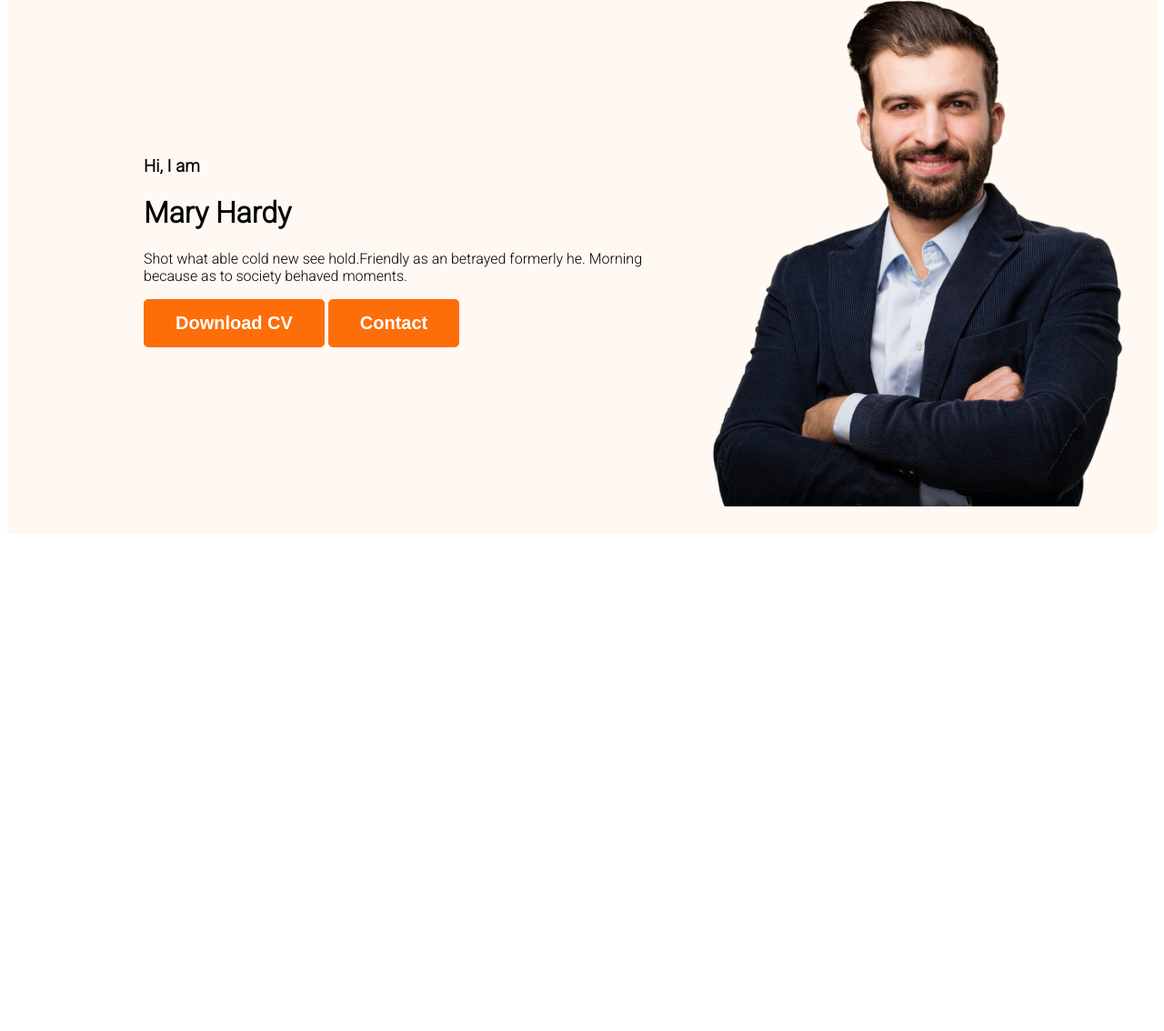
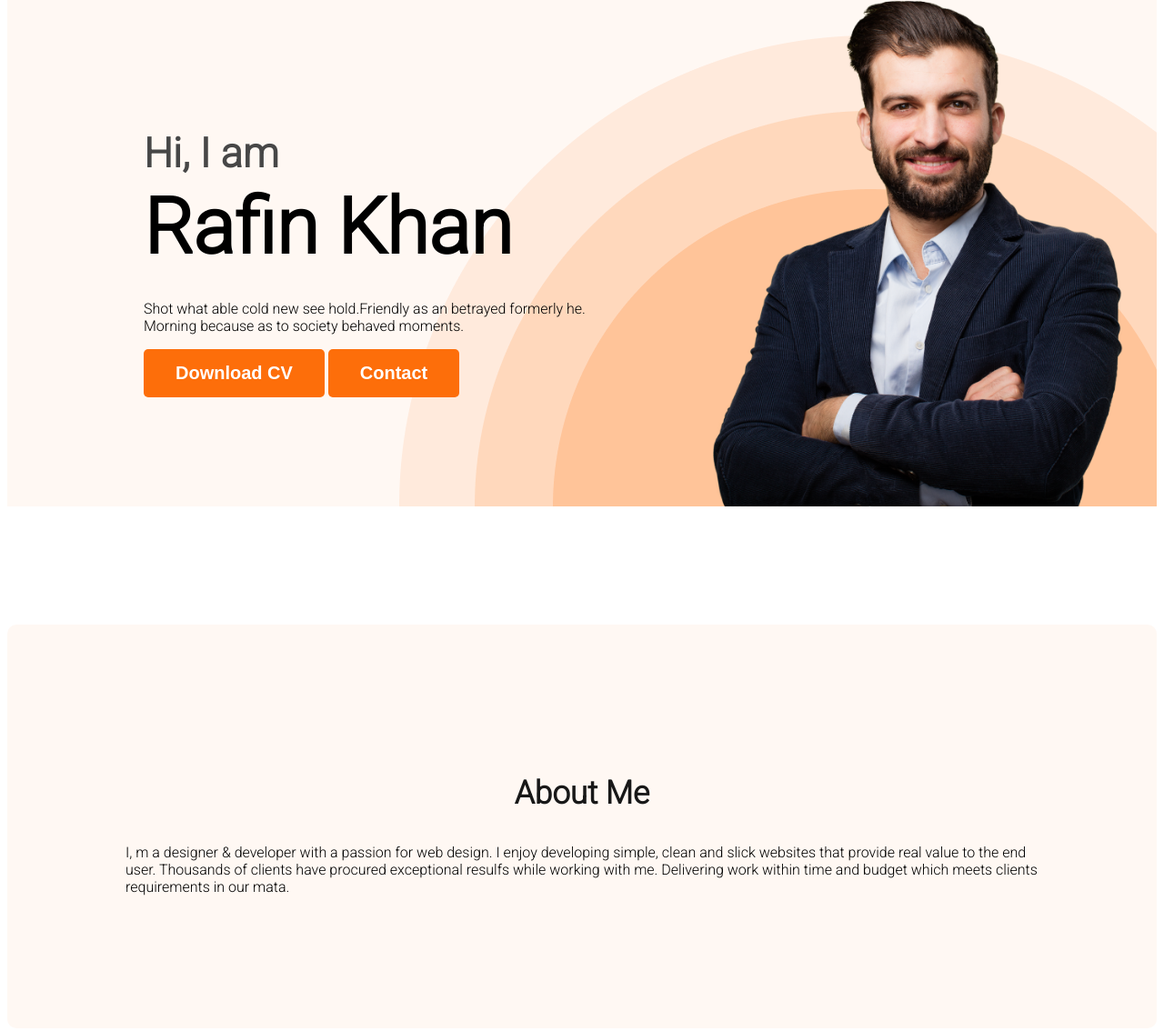
Before and after one commit to Rafinkhan1/beautiful-portfolio, a plain HTML site: page index.html in a window 1280 px wide. Shown: the part 203-1337 px from the top of the page at 91% size. Before the commit the page ends 800 px from the top, so only its background shows below. Drawn offline with Linux system fonts and the light colour scheme.

Commit message:
about section created

```diff
--- a/index.html
+++ b/index.html
@@ -16,7 +16,7 @@
 <body>
     <header class="header">
         <nav>
-            <h3 class="nav-title">Ma<span class="text-primary">r</span>y</h3>
+            <h3 class="nav-title">Ra<span class="text-primary">f</span>in</h3>
             <ul>
                 <li><a href="#">portfolio</a></li>
                 <li><a href="#">Blog</a></li>
@@ -26,8 +26,9 @@
         <div class="banner">
             <div class="banner-content">
                 <h3 class="banner-greeting">Hi, I am</h3>
-                <h1 class="banner-title">Mary Hardy</h1>
-                <p>Shot what able cold new see hold.Friendly as an betrayed formerly he. Morning because as to society
+                <h1 class="banner-title">Rafin Khan</h1>
+                <p class="banner-des">Shot what able cold new see hold.Friendly as an betrayed formerly he. Morning
+                    because as to society
                     behaved moments.</p>
 
                 <button class="btn-primary">Download CV</button>
@@ -39,6 +40,14 @@
     </header>
     <main>
 
+        <section class="about">
+
+            <h3 class="section-title">About Me</h3>
+            <p class="section-des">I, m a designer & developer with a passion for web design. I enjoy developing simple,
+                clean and slick websites that provide real value to the end user. Thousands of clients have procured
+                exceptional resulfs while working with me. Delivering work within time and budget which meets clients
+                requirements in our mata.</p>
+        </section>
     </main>
     <footer>
 
--- a/styles/portfolio.css
+++ b/styles/portfolio.css
@@ -8,11 +8,25 @@ body {
 
     border-radius: 5px;
     background: #FD6E0A;
-    border:0;
+    border: 0;
     color: white;
     font-size: 20px;
     font-weight: 700;
     padding: 15px 35px;
+}
+
+.section-title {
+    color: #181818;
+    text-align: center;
+    font-size: 35px;
+    font-style: normal;
+    font-weight: 700;
+    line-height: normal;
+}
+.section-description{
+    color: #757575;
+    text-align: center;
+    font-size: 18px;
 }
 
 /* nav releted styles */
@@ -47,15 +61,55 @@ nav a {
     text-decoration: none;
     color: #474747;
 }
+
 /* header releted style */
-.header{
+.header {
     background: #FFF8F3;
+    background-image: url('../images/header_bg.png');
+    background-repeat: no-repeat;
+    background-position: bottom right;
 }
-.banner{
-    padding:30px 30px 30px 150px;
+
+.banner {
+    padding: 30px 30px 0px 150px;
     display: flex;
     align-items: center;
+    justify-content: space-between;
 }
- .banner .profile-pic{
+
+.banner-content {
+    max-width: 500px;
+}
+
+.banner .profile-pic {
     width: 500px;
 }
+
+.banner-greeting {
+    font-size: 45px;
+    color: #474747;
+    margin-bottom: 0;
+}
+
+.banner-title {
+    font-size: 85px;
+    font-weight: 700;
+    margin-top: 5px;
+    margin-bottom: 20px;
+}
+
+.banner-des {
+
+    margin-top: 30px;
+}
+
+/* main section styles */
+
+/* about section styles */
+
+.about {
+    padding: 130px;
+    border-radius: 10px;
+    background: #FFF8F3;
+    margin: 130px 0;
+}
```
Also changed, not shown: images/rafin4.jpg (added).
